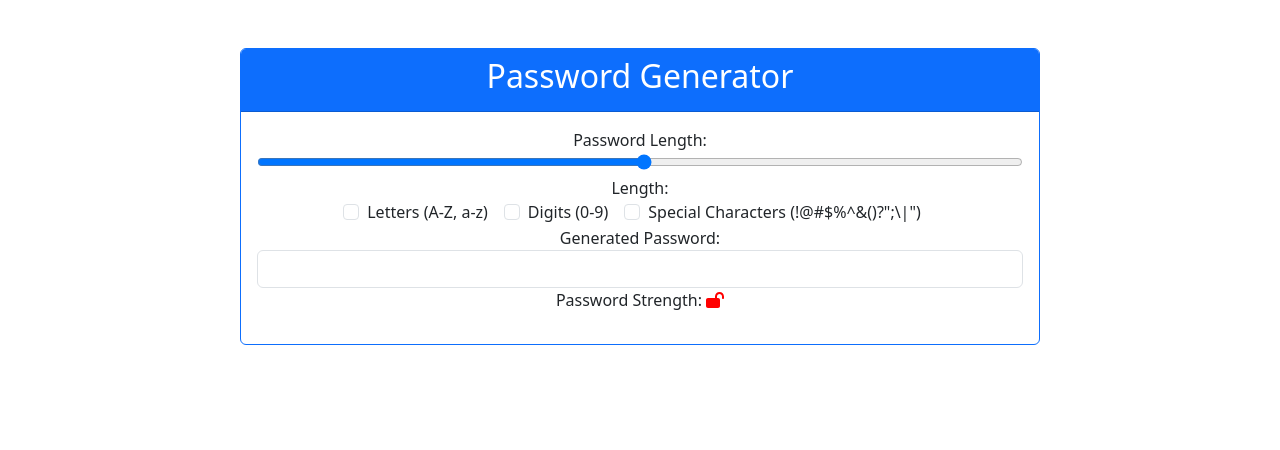
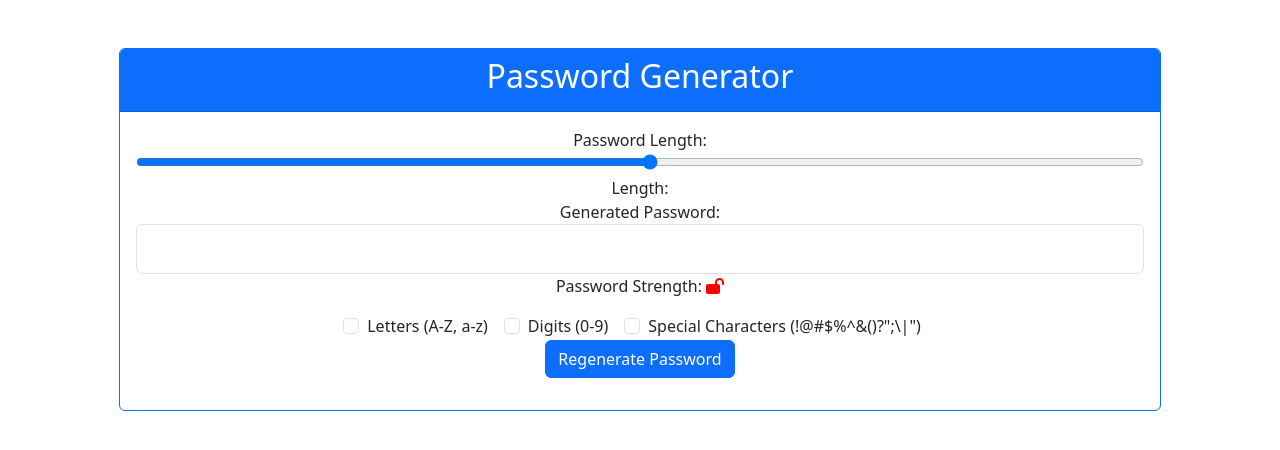
Before and after one commit to Hermes785/password_generator, a React (Create React App) app: page / in a window 1280 px wide. Shown: the top 450 px of the page. Built offline with nearby package versions, Linux system fonts and the light colour scheme.

Commit message:
:deploy-Update-version

```diff
--- a/src/Components/GeneratePaswword.js
+++ b/src/Components/GeneratePaswword.js
@@ -24,15 +24,27 @@ const GeneratePassword = () => {
         }
     };
 
+    const handleRegeneratePassword = (e) => {
+
+        const password_actual = password;
+        let newPassword = '';
+        for (let i = 0; i < length; i++) {
+            const randomIndex = Math.floor(Math.random() * password_actual.length);
+            newPassword += password_actual[randomIndex];
+        }
+        setPassword(newPassword);
+
+    }
 
 
-    const colorPasword = password.length <= 6 ? { color: 'red' } : password.length <= 11 ? { color: "orange" } : { color: 'green' }
+
+    const colorPasword = password.length <= 6 ? { color: 'red' } : password.length <= 8 ? { color: "orange" } : { color: 'green' }
 
     // Determine password strength based on length
     const getPasswordStrength = () => {
         if (password.length <= 6) {
             return <FontAwesomeIcon icon={faLockOpen} color="red" />;
-        } else if (password.length <= 11) {
+        } else if (password.length <= 8) {
             return <FontAwesomeIcon icon={faLock} color="orange" />;
         } else {
             return <FontAwesomeIcon icon={faLock} color="green" />;
@@ -45,7 +57,7 @@ const GeneratePassword = () => {
             if (includeLetters) characters += 'ABCDEFGHIJKLMNOPQRSTUVWXYZabcdefghijklmnopqrstuvwxyz';
             if (includeDigits) characters += '0123456789';
             if (includeSpecialCharacters) characters += '!@#$%^&*()_+~`|}{[]\\:;?><,./-=';
-            if (characters === '') return; // Exit if no character type selected
+            if (characters === '') return;
 
             let newPassword = '';
             for (let i = 0; i < length; i++) {
@@ -59,10 +71,10 @@ const GeneratePassword = () => {
     }, [length, includeLetters, includeDigits, includeSpecialCharacters]);
 
     return (
-        <div className="container mt-5">
+        <div className="container-fluid mt-5">
             <div className="row justify-content-center">
-                <div className="col-md-12"> {/* Changement de la classe col-md-8 à col-md-12 */}
-                    <div className="card border-primary" style={{ maxWidth: "800px", margin: "0 auto" }}> {/* Ajout de styles CSS pour définir la largeur maximale de la carte et centrer horizontalement */}
+                <div className="col-md-10">
+                    <div className="card border-primary">
                         <div className="card-header bg-primary text-white text-center">
                             <h2>Password Generator</h2>
                         </div>
@@ -74,7 +86,7 @@ const GeneratePassword = () => {
                                     type="range"
                                     id="passwordLength"
                                     min="1"
-                                    max=""
+                                    max="50"
                                     value={length}
                                     onChange={handleChangeLength}
                                     style={{ width: "100%" }}
@@ -83,7 +95,21 @@ const GeneratePassword = () => {
                             </div>
 
                             <div className="form-group">
+                                <label htmlFor="generatedPassword">Generated Password:</label>
+                                <input
+                                    className="form-control"
+                                    type="text"
+                                    id="generatedPassword"
+                                    value={password}
+                                    readOnly
+                                    style={{ ...colorPasword, fontSize: '24px' }} // Changement de la taille de police
+                                />
+                            </div>
+                            <div className="text-center mb-3">
+                                <span>Password Strength: {getPasswordStrength()}</span>
+                            </div>
 
+                            <div className="form-group">
                                 <div className="form-check form-check-inline">
                                     <input
                                         className="form-check-input"
@@ -115,22 +141,12 @@ const GeneratePassword = () => {
                                         checked={includeSpecialCharacters}
                                         onChange={handleCheckboxChange}
                                     />
-                                    <label className="form-check-label" htmlFor="includeSpecialCharacters">Special Characters (!@#$%^&()?";\|")</label> {/* Correction de la balise de fermeture */}
+                                    <label className="form-check-label" htmlFor="includeSpecialCharacters">Special Characters (!@#$%^&()?";\|")</label>
                                 </div>
                             </div>
-                            <div className="form-group">
-                                <label htmlFor="generatedPassword">Generated Password:</label>
-                                <input
-                                    className="form-control"
-                                    type="text"
-                                    id="generatedPassword"
-                                    value={password}
-                                    readOnly
-                                    style={colorPasword}
-                                />
-                            </div>
+
                             <div className="text-center mb-3">
-                                <span>Password Strength: {getPasswordStrength()}</span>
+                                <button className="btn btn-primary" onClick={handleRegeneratePassword}>Regenerate Password</button>
                             </div>
                         </div>
                     </div>
@@ -138,6 +154,7 @@ const GeneratePassword = () => {
             </div>
         </div>
 
+
     );
 };
 
```
